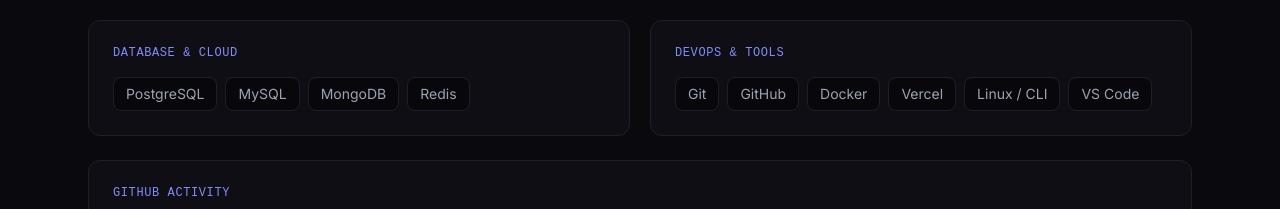
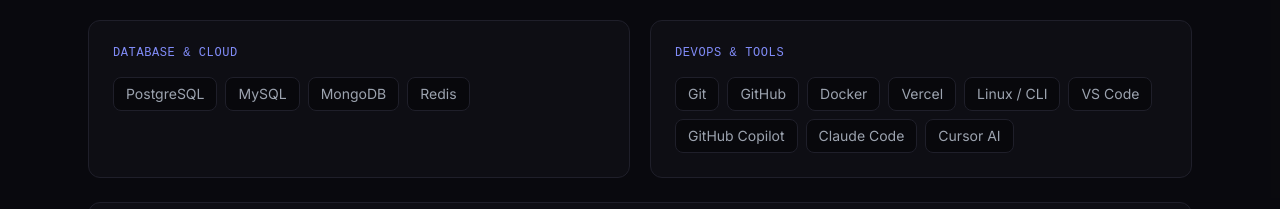
Before and after one commit to mrcoffeex/portfolio, a Next.js app: page / in a window 1280 px wide. Shown: the part 2089-2298 px from the top of the page. Built offline with nearby package versions, Linux system fonts and the light colour scheme; no server answers.

Commit message:
Add additional tools to DevOps & Tools section in tech stack

```diff
--- a/sections/Stack.tsx
+++ b/sections/Stack.tsx
@@ -19,7 +19,7 @@
   },
   {
     category: 'DevOps & Tools',
-    items: ['Git', 'GitHub', 'Docker', 'Vercel', 'Linux / CLI', 'VS Code'],
+    items: ['Git', 'GitHub', 'Docker', 'Vercel', 'Linux / CLI', 'VS Code', 'GitHub Copilot', 'Claude Code', 'Cursor AI'],
   },
 ]
 
```
